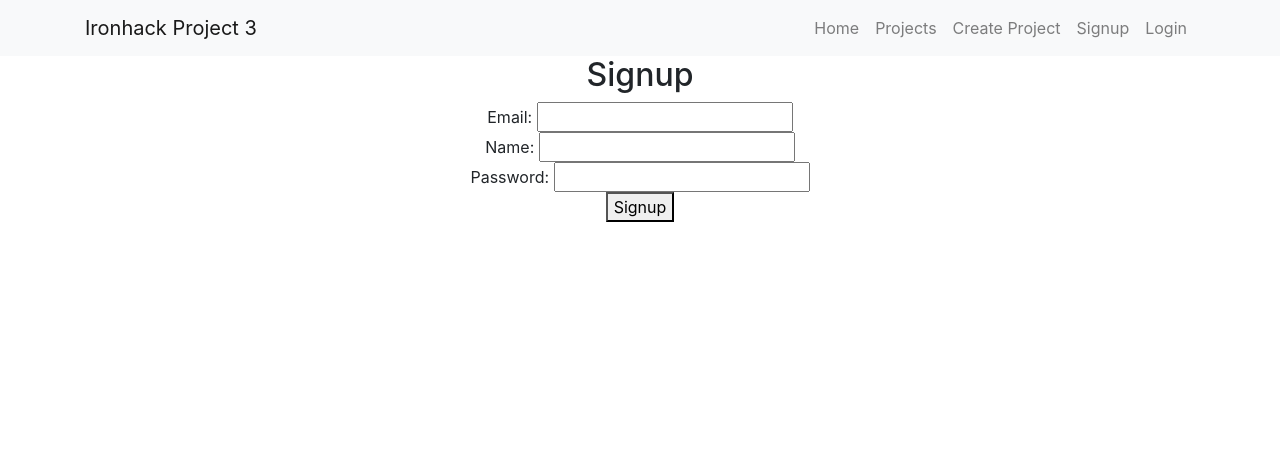
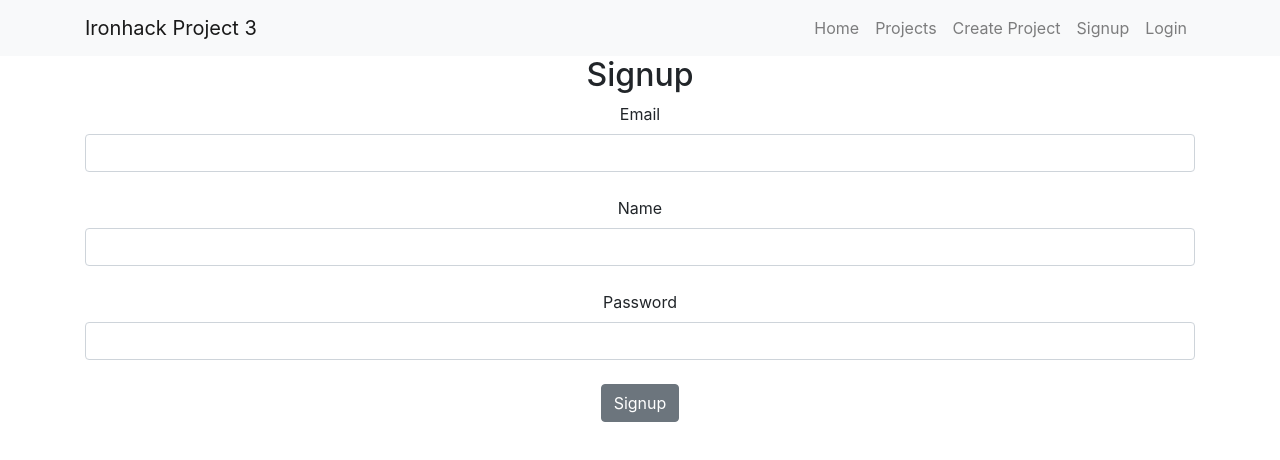
Before and after one commit to aym009/schwarmIntelligenz, a React (Create React App) app in the folder client/: page /signup in a window 1280 px wide. Shown: the top 460 px of the page. Built offline with nearby package versions, Linux system fonts and the light colour scheme.

Commit message:
fixed add idea and add comment

```diff
--- a/client/src/components/App.js
+++ b/client/src/components/App.js
@@ -21,6 +21,10 @@ class App extends Component {
     api.loadUser();
   }
 
+  componentDidMount(){
+    document.title = "Project3"
+  }
+
   handleLogoutClick(e) {
     api.logout()
   }
@@ -33,7 +37,7 @@ class App extends Component {
 
   render() {
     return (
-      <div className="App">
+      <div className="App mb-5">
         <Navbar color="light" light expand="md">
           <div className="container">
             <NavbarBrand href="/">Ironhack Project 3</NavbarBrand>
--- a/client/src/components/EditProject.js
+++ b/client/src/components/EditProject.js
@@ -1,5 +1,5 @@
 import React, { Component } from 'react';
-import { Button, Modal, ModalHeader, ModalBody, ModalFooter } from 'reactstrap';
+import { Button, Modal, ModalHeader, ModalBody, ModalFooter, Form, FormGroup, Input } from 'reactstrap';
 
 class InputText extends Component {
   constructor(props) {
@@ -21,27 +21,32 @@ class InputText extends Component {
       <div>
       <Button color="danger" onClick={this.toggle}>Edit Project</Button>
         <Modal isOpen={this.state.modal} toggle={this.toggle} className={this.props.className}>
-          <ModalHeader toggle={this.toggle}>Modal title</ModalHeader>
-          <form onSubmit={this.props.onEdit}>
+          <ModalHeader toggle={this.toggle}>Edit Project</ModalHeader>
+          <Form onSubmit={this.props.onEdit}>
             <ModalBody>
-              <input
+              <FormGroup>
+                <Input
                   onChange={this.props.onChange}
                   value={this.props.project.title}
                   type="text"
                   name="title"
+                  className="mb-3"
                 />
-              <input
+              </FormGroup>
+              <FormGroup>
+                <Input
                   onChange={this.props.onChange}
                   value={this.props.project.description}
                   type="text"
                   name="description"
                 />
+              </FormGroup>
             </ModalBody>
             <ModalFooter>
               <Button type="submit" color="primary" onClick={this.toggle}>Edit</Button>{' '}
               <Button color="secondary" onClick={this.toggle}>Cancel</Button>
             </ModalFooter>
-          </form>
+          </Form>
         </Modal>
       </div>
     )
--- a/client/src/components/Idea.js
+++ b/client/src/components/Idea.js
@@ -1,14 +1,16 @@
 import React, { Component } from 'react';
 import InputText from './InputText';
+import { Button } from 'reactstrap';
 import api from '../api';
 
 class Idea extends Component {
   constructor(props) {
     super(props)
     this.state = {
-      comments: this.props.idea._comments,
+      comments: this.props.idea._comments || [],
       newText: "new comment"
     }
+    console.log(this.props.idea._comments)
   }
 
   handleTextChange(e){
@@ -16,9 +18,15 @@ class Idea extends Component {
       newText: e.target.value
     })
   }
+
   handleAdd(e){
+    console.log("come on handleadd")
     e.preventDefault();
-    let comments = this.state.comments.slice()
+
+       let comments = this.state.comments.slice()
+      console.log("comments",comments)
+
+
     this.setState({
       comments: [
         ...this.state.comments,
@@ -29,6 +37,8 @@ class Idea extends Component {
       ],
       newText: ''
     })
+    console.log("this.state.comments",this.state.comments)
+
     api.postComment({
       text: this.state.newText,
       _idea: this.props.idea._id
@@ -45,13 +55,14 @@ class Idea extends Component {
   }
 
   render() {
+
     return (
       <div className="card col-4 p-3">
         {this.props.idea.text}
-        <button onClick={this.props.onDelete}>Delete</button>
+        <Button onClick={this.props.onDelete}>Delete</Button>
 
-        {this.state.comments.map((comment, i) => (
-          <div>{comment.text}</div>
+        {this.state.comments && this.state.comments.map((comment, i) => (
+          <div key={i}>{comment.text}</div>
         ))}
         <InputText
           onAdd={this.handleAdd.bind(this)}
--- a/client/src/components/InputText.js
+++ b/client/src/components/InputText.js
@@ -1,12 +1,16 @@
 import React, { Component } from 'react';
+import { Button, Form, FormGroup, Label, Input } from 'reactstrap';
 
 class InputText extends Component {
   render(){
+    console.log('Im inside the input text')
     return(
-      <form onSubmit={this.props.onAdd}>
-        <input onChange={this.props.onChange} value={this.props.newText} type="text" name="inputText"/>
-        <input type="submit" value="Add"/>
-      </form>
+      <Form onSubmit={this.props.onAdd}>
+        <FormGroup>
+          <Input onChange={this.props.onChange} value={this.props.newText} type="textarea" name="inputText"/>
+          <Button type="submit">Add</Button>
+        </FormGroup>
+      </Form>
     )
   }
 }
--- a/client/src/components/Login.js
+++ b/client/src/components/Login.js
@@ -1,4 +1,5 @@
 import React, { Component } from 'react';
+import { Button, Form, FormGroup, Label, Input } from 'reactstrap';
 import api from '../api';
 
 class Login extends Component {
@@ -31,13 +32,17 @@ class Login extends Component {
 
   render() {
     return (
-      <div className="Login">
+      <div className="Login container">
         <h2>Login</h2>
-        <form>
-          Email: <input type="text" value={this.state.email} onChange={(e) => {this.handleInputChange("email", e)}} /> <br/>
-          Password: <input type="password" value={this.state.password} onChange={(e) => {this.handleInputChange("password", e)}}  /> <br/>
-          <button onClick={(e) => this.handleClick(e)}>Login</button>
-        </form>
+        <Form>
+          <FormGroup>
+            <Label for="email">Email</Label>
+            <Input type="text" value={this.state.email} onChange={(e) => {this.handleInputChange("email", e)}} /> <br/>
+            <Label for="password">Password</Label>
+            <Input type="password" value={this.state.password} onChange={(e) => {this.handleInputChange("password", e)}}  /> <br/>
+            <Button onClick={(e) => this.handleClick(e)}>Login</Button>
+          </FormGroup>
+        </Form>
       </div>
     );
   }
--- a/client/src/components/ProjectDetail.js
+++ b/client/src/components/ProjectDetail.js
@@ -74,6 +74,7 @@ class ProjectDetail extends Component {
       ],
       newText: ''
     })
+
     api.postIdea({
       text: this.state.newText,
       _project: this.props.match.params.id
--- a/client/src/components/Signup.js
+++ b/client/src/components/Signup.js
@@ -1,4 +1,5 @@
 import React, { Component } from 'react';
+import { Button, Form, FormGroup, Label, Input } from 'reactstrap';
 import api from '../api';
 
 class Signup extends Component {
@@ -37,14 +38,19 @@ class Signup extends Component {
 
   render() {
     return (
-      <div className="Signup">
+      <div className="Signup container">
         <h2>Signup</h2>
-        <form>
-          Email: <input type="text" value={this.state.email} onChange={(e) => {this.handleInputChange("email", e)}} /> <br/>
-          Name: <input type="text" value={this.state.name} onChange={(e) => {this.handleInputChange("name", e)}} /> <br/>
-          Password: <input type="password" value={this.state.password} onChange={(e) => {this.handleInputChange("password", e)}}  /> <br/>
-          <button onClick={(e) => this.handleClick(e)}>Signup</button>
-        </form>
+        <Form>
+          <FormGroup>
+          <Label for="email">Email</Label>
+          <Input type="text" value={this.state.email} onChange={(e) => {this.handleInputChange("email", e)}} /> <br/>
+          <Label for="name">Name</Label>
+          <Input type="text" value={this.state.name} onChange={(e) => {this.handleInputChange("name", e)}} /> <br/>
+          <Label for="password">Password</Label>
+          <Input type="password" value={this.state.password} onChange={(e) => {this.handleInputChange("password", e)}}  /> <br/>
+          <Button onClick={(e) => this.handleClick(e)}>Signup</Button>
+          </FormGroup>
+        </Form>
       </div>
     );
   }
```
Also changed, not shown: 2 other files (tests, documents, lock files or other folders). Lines whose indentation alone changed are shown as unchanged.
